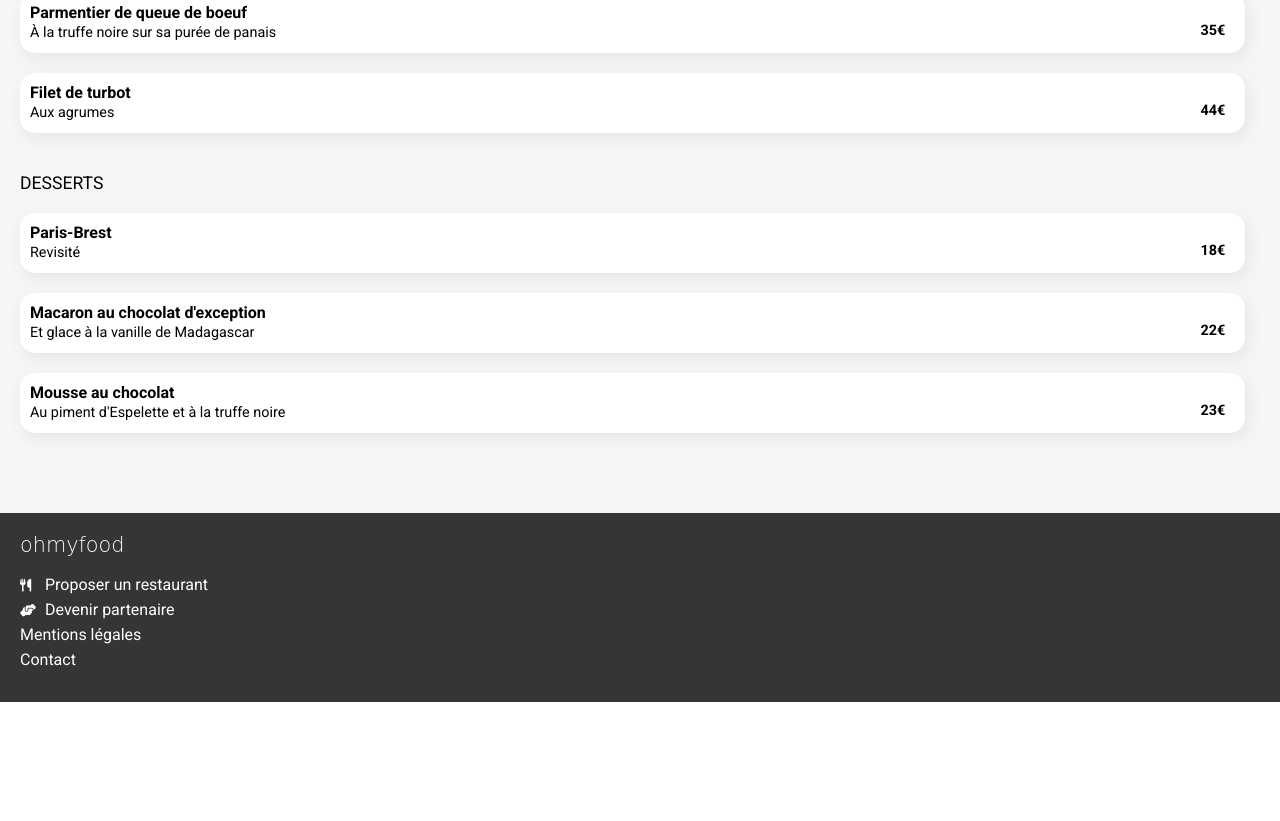
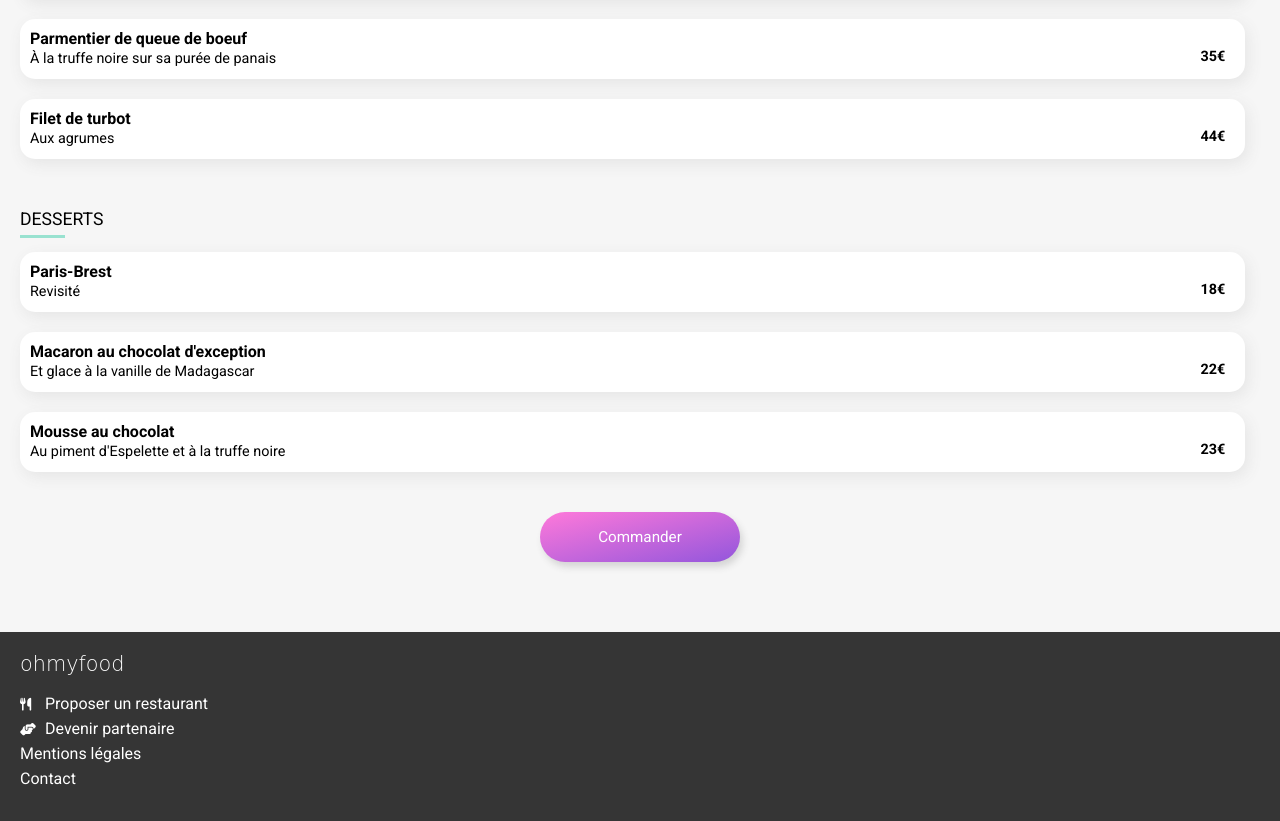
Before and after one commit to hyejinyeo/HyejinYeo_3_14052021, a website: page menus/lapalettedugout.html in a window 1280 px wide. Shown: the part 823-1644 px from the top of the page. Before the commit the page ends 1525 px from the top, so only its background shows below. Drawn offline with Linux system fonts and the light colour scheme; a web font is replaced by a local one.

Commit message:
Modification de menu: Ajout des lignes vertes et un bouton commander

```diff
--- a/menus/lapalettedugout.html
+++ b/menus/lapalettedugout.html
@@ -134,6 +134,9 @@
                             </label>
                         </form>
                     </div>
+                    <div class="contenu__btn">
+                            <a href="#">Commander</a>
+                    </div>
                 </div>
             </div>
         </section>
--- a/sass/layout/_fonctionnement.scss
+++ b/sass/layout/_fonctionnement.scss
@@ -13,7 +13,7 @@
 }
 
 .etapes__btn {
-    width: 280px;
+    width: 80%;
     height: 65px;
     line-height: 65px;
     background-color: #F6F6F6;
--- a/sass/layout/_menu.scss
+++ b/sass/layout/_menu.scss
@@ -12,7 +12,7 @@
         border-top-left-radius: 30px;
         border-top-right-radius: 30px;
         top: 280px;
-        padding-bottom: 40px;
+        padding-bottom: 50px;
     }
 }
 
@@ -35,13 +35,41 @@
 .contenu__carte {
     font-family: $font-texte;
     padding: 0 20px;
+    display: flex;
+    flex-direction: column;
     .carte__groupe {
-        margin-bottom: 20px;
+        margin: 10px 0 20px 0;
     }
     h3 {
         font-size: 1.1em;
         font-weight: 400;
         padding-bottom: 20px;
+    }
+    h3:after {
+        background: none repeat scroll 0 0 $couleur-tertiaire;
+        bottom: -6px;
+        content: "";
+        display: block;
+        height: 3px;
+        width: 45px;
+        position: relative;
+     }
+    .contenu__btn {
+        margin: auto;
+        width: 200px;
+        height: 50px;
+        line-height: 50px;
+        background-color: $couleur-primaire;
+        background-image: linear-gradient(to bottom right, $couleur-secondaire, $couleur-primaire);
+        border-radius: 50px;
+        box-shadow: 3px 5px 7px #D5D5D5;
+        text-align: center;
+        margin-bottom: 20px;
+        a {
+            color: white;
+            font-size: 0.95em;
+            padding: 15px 55px;
+        }
     }
 }
 
```
Also changed, not shown: css/style.css, 1 other file.
